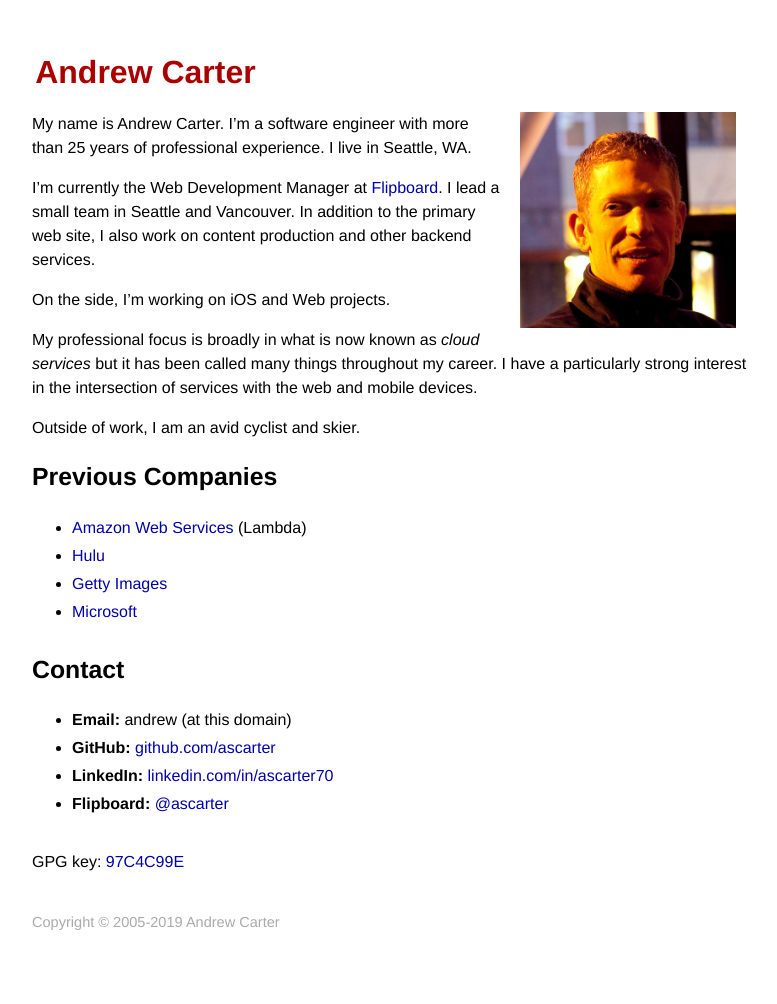
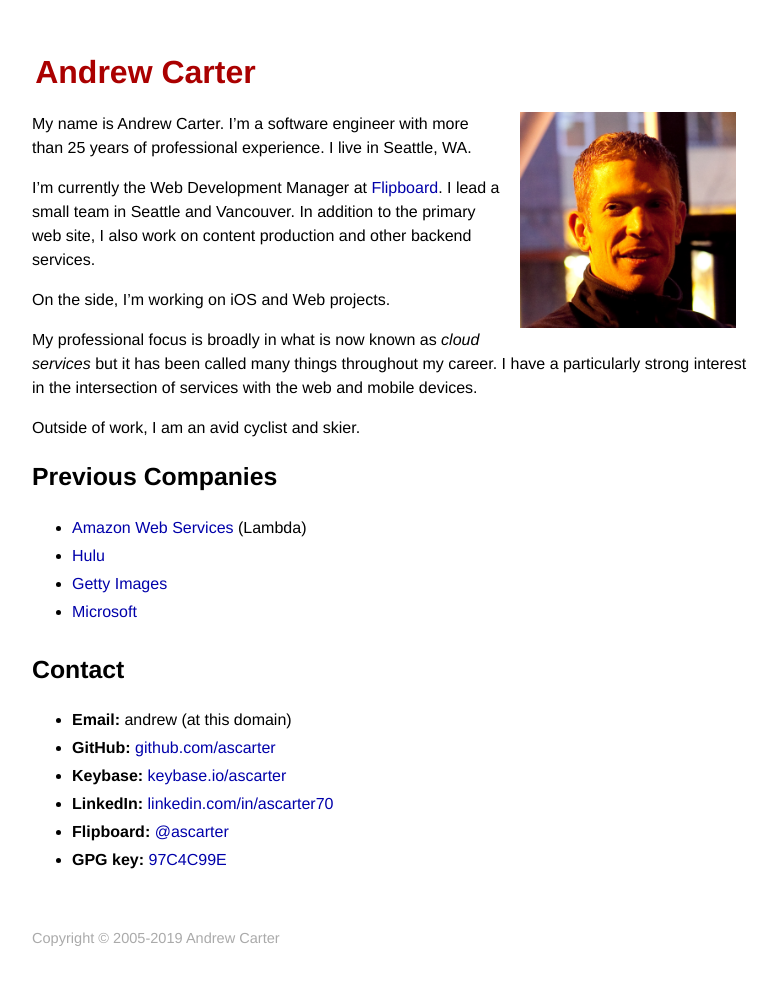
Before and after one commit to ascarter/ascarter.github.io, a Jekyll site: the page built from index.markdown, in a window 1280 px wide. Shown: the whole page, without its empty margins (248-1025 px from the left). Built offline with Jekyll 4.4.1, drawn with Linux system fonts in a browser that asks for light colours.

Commit message:
Add keybase link

```diff
--- a/index.markdown
+++ b/index.markdown
@@ -26,7 +26,7 @@ Outside of work, I am an avid cyclist and skier.
 
 * **Email:** andrew (at this domain)
 * **GitHub:** [github.com/ascarter](http://github.com/ascarter)
+* **Keybase:** [keybase.io/ascarter](https://keybase.io/ascarter)
 * **LinkedIn:** [linkedin.com/in/ascarter70](https://www.linkedin.com/in/ascarter70)
 * **Flipboard:** [@ascarter](https://flipboard.com/@ascarter)
-
-GPG key: [97C4C99E](/97C4C99E.txt)
+* **GPG key:** [97C4C99E](/97C4C99E.txt)
```
